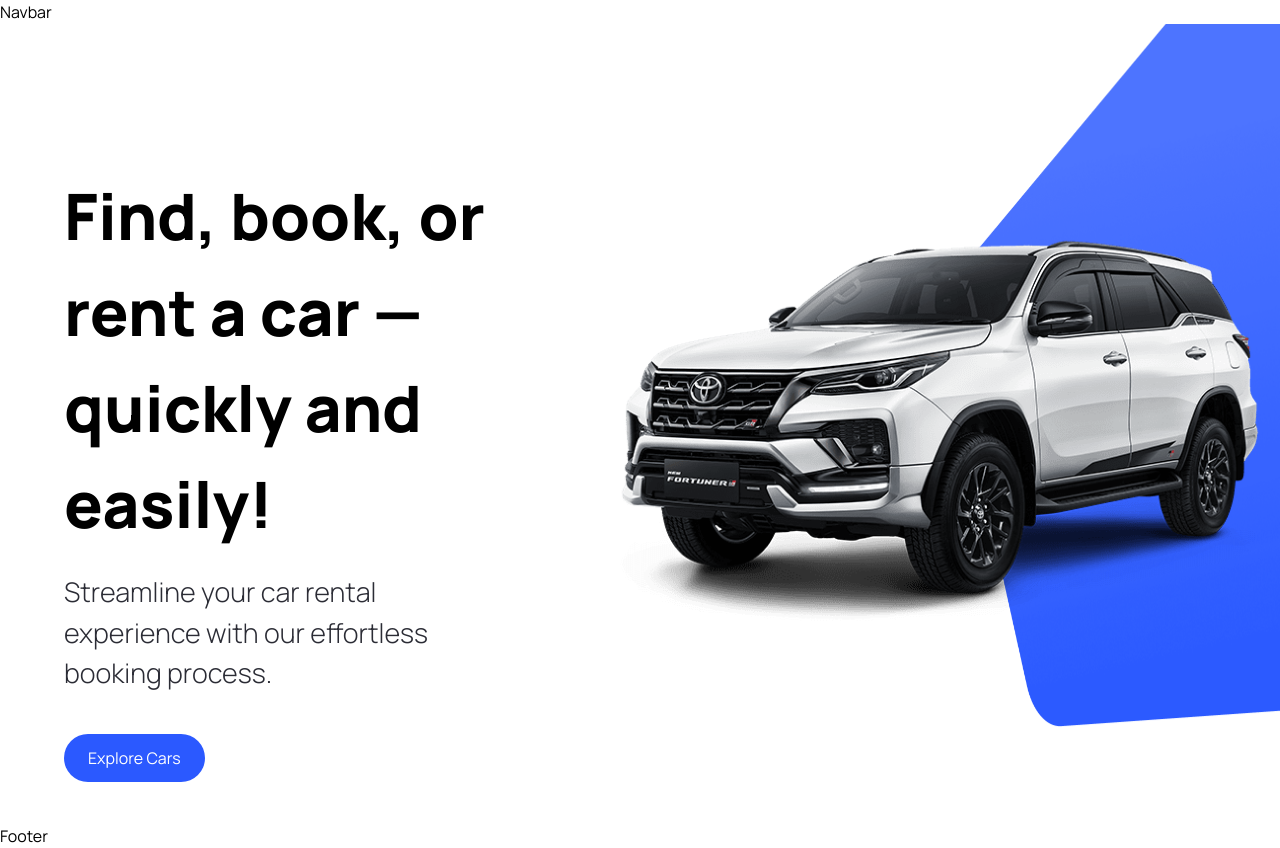
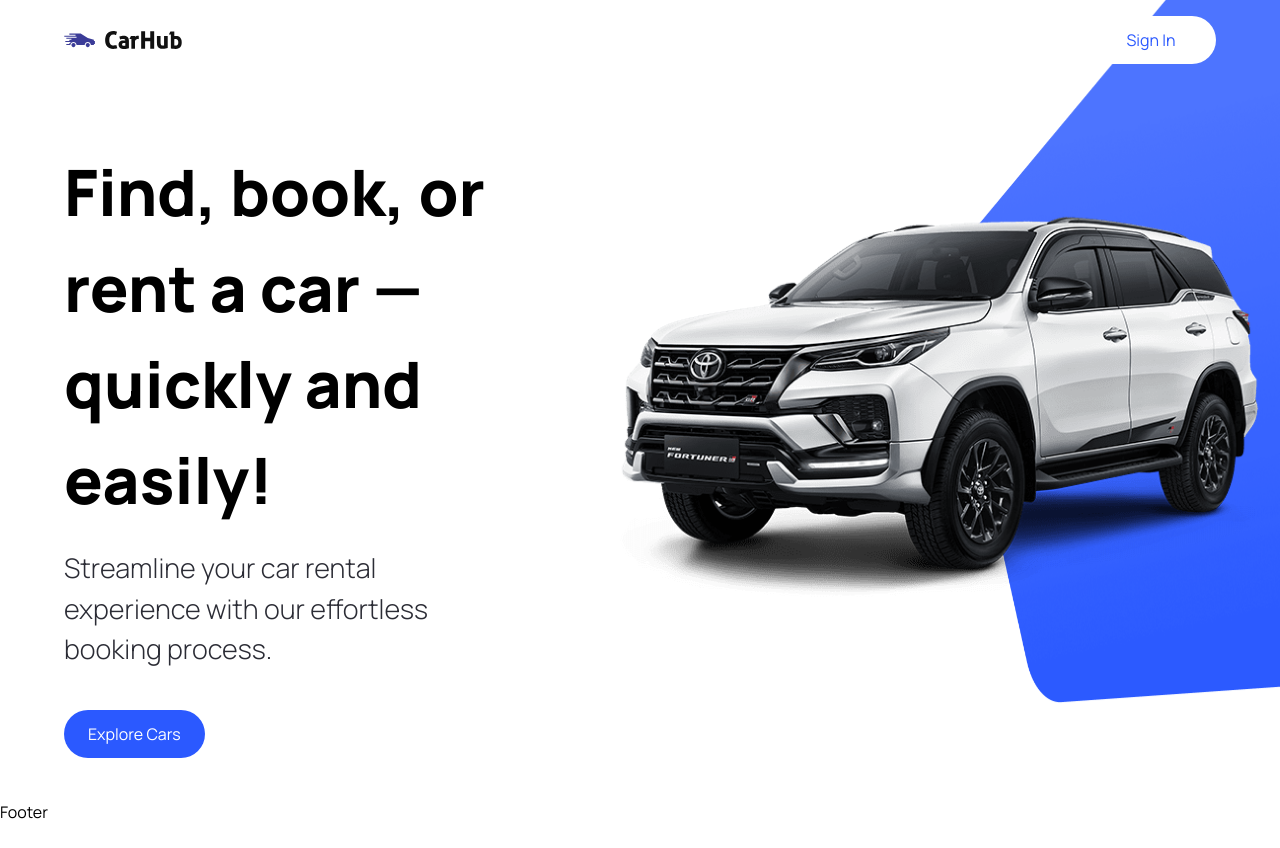
Before and after one commit to qiewi/carent, a Next.js app: page / in a window 1280 px wide. After the commit the page ends 824 px from the top, so only its background shows below. Built offline with nearby package versions, Linux system fonts and the light colour scheme.

Commit message:
ft: Navbar:

```diff
--- a/components/CustomButton.tsx
+++ b/components/CustomButton.tsx
@@ -3,11 +3,11 @@
 import { CustomButtonProps } from "@/types";
 import Image from "next/image";
 
-const CustomButton = ({ title, containerStyles, handleClick }: CustomButtonProps) => {
+const CustomButton = ({ title, containerStyles, handleClick, btnType }: CustomButtonProps) => {
   return (
     <button
         disabled={false}
-        type={"button"}
+        type={btnType || "button"}
         className={`custom-btn ${containerStyles}`}
         onClick={handleClick}
     >
--- a/components/Navbar.tsx
+++ b/components/Navbar.tsx
@@ -1,8 +1,29 @@
-import React from 'react'
+import Link from 'next/link';
+import Image from 'next/image';
+
+import CustomButton from './CustomButton';
 
 const Navbar = () => {
   return (
-    <div>Navbar</div>
+    <header className="w-full absolute z-10">
+        <nav className="max-w-[1440px] mx-auto flex justify-between items-center sm:px-16 px-6 py-4">
+            <Link href="/" className="flex justify-center items-center">
+                <Image
+                    src="/logo.svg"
+                    alt="Carent Logo"
+                    width={118}
+                    height={18}
+                    className="object-contain"
+                />
+            </Link>
+
+            <CustomButton
+                title="Sign In"
+                btnType="button"
+                containerStyles='text-primary-blue rounded-full bg-white min-w-[130px]'
+            />
+        </nav>
+    </header>
   )
 }
 
--- a/types/index.ts
+++ b/types/index.ts
@@ -4,4 +4,5 @@
     title: string;
     containerStyles?: string;
     handleClick?: MouseEventHandler<HTMLButtonElement>;
+    btnType?: "button" | "submit";
 }
```
